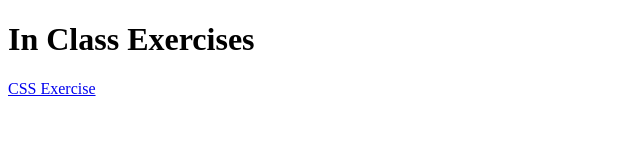
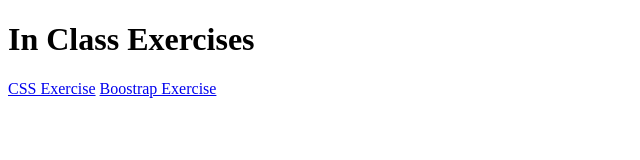
Before and after one commit to DerekTomassiJr/DerekTomassiJr.github.io, a plain HTML site: page Exercises/Exercises.html in a window 1280 px wide. Shown: the whole page, without its empty margins (0-640 px from the left). Drawn offline with Linux system fonts and the light colour scheme.

Commit message:
Added Bootstrap Exercise

```diff
--- a/Exercises/Exercises.html
+++ b/Exercises/Exercises.html
@@ -6,5 +6,6 @@
 <body>
   <h1>In Class Exercises</h1>
   <a href="CSSExercise/index.html">CSS Exercise</a>
+  <a href="BootstrapExercise/bootstrapEX/exercise.html">Boostrap Exercise</a>
 </body>
 </html>
```
